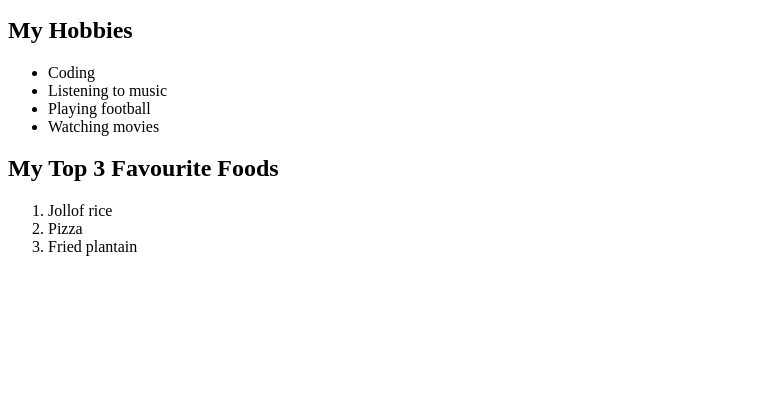
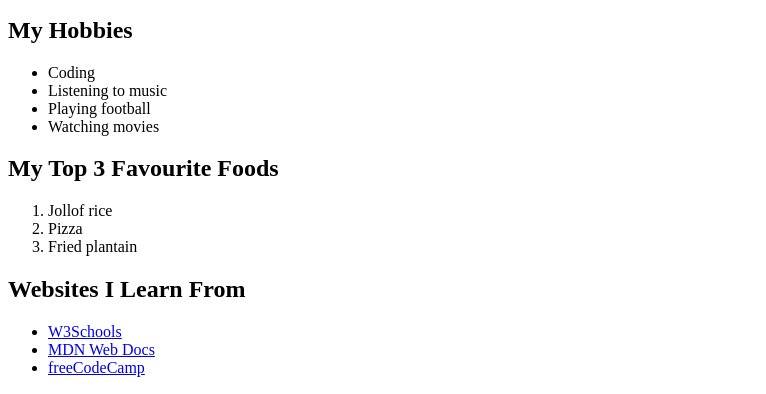
Before and after one commit to vincentonyenze/websitenew, a plain HTML site: page index.html in a window 1280 px wide. Shown: the part 406-800 px from the top of the page, without its empty margins (0-766 px from the left). Drawn offline with Linux system fonts and the light colour scheme.

Commit message:
add websites i learn from with links

```diff
--- a/index.html
+++ b/index.html
@@ -27,5 +27,12 @@
         <li>Pizza</li>
         <li>Fried plantain</li>
     </ol>
+
+    <h2>Websites I Learn From</h2>
+    <ul>
+        <li><a href="https://www.w3schools.com">W3Schools</a></li>
+        <li><a href="https://developer.mozilla.org">MDN Web Docs</a></li>
+        <li><a href="https://www.freecodecamp.org">freeCodeCamp</a></li>
+    </ul>
 </body>
 </html>
```
